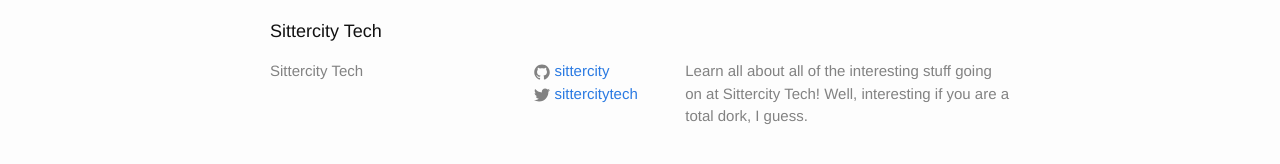
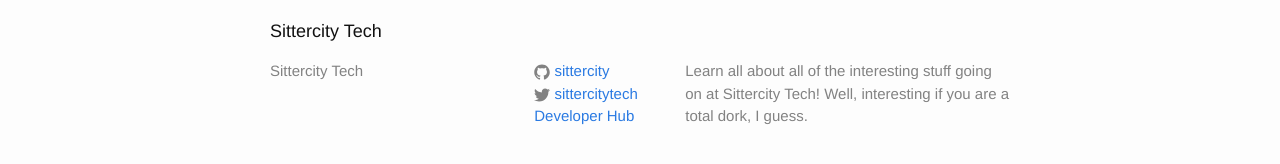
Before and after one commit to sittercity/sittercity.github.io, a Jekyll site: the page built from index.html, in a window 1280 px wide. Shown: the part 219-383 px from the top of the page. Built offline with Jekyll 4.4.1, drawn with Linux system fonts in a browser that asks for light colours.

Commit message:
Add developer hub link to footer

```diff
--- a/_includes/footer.html
+++ b/_includes/footer.html
@@ -42,6 +42,11 @@
             </a>
           </li>
           {% endif %}
+          <li>
+            <a href="http://developer.sittercity.com/">
+              <span class="username">Developer Hub</span>
+            </a>
+          </li>
         </ul>
       </div>
 
```
